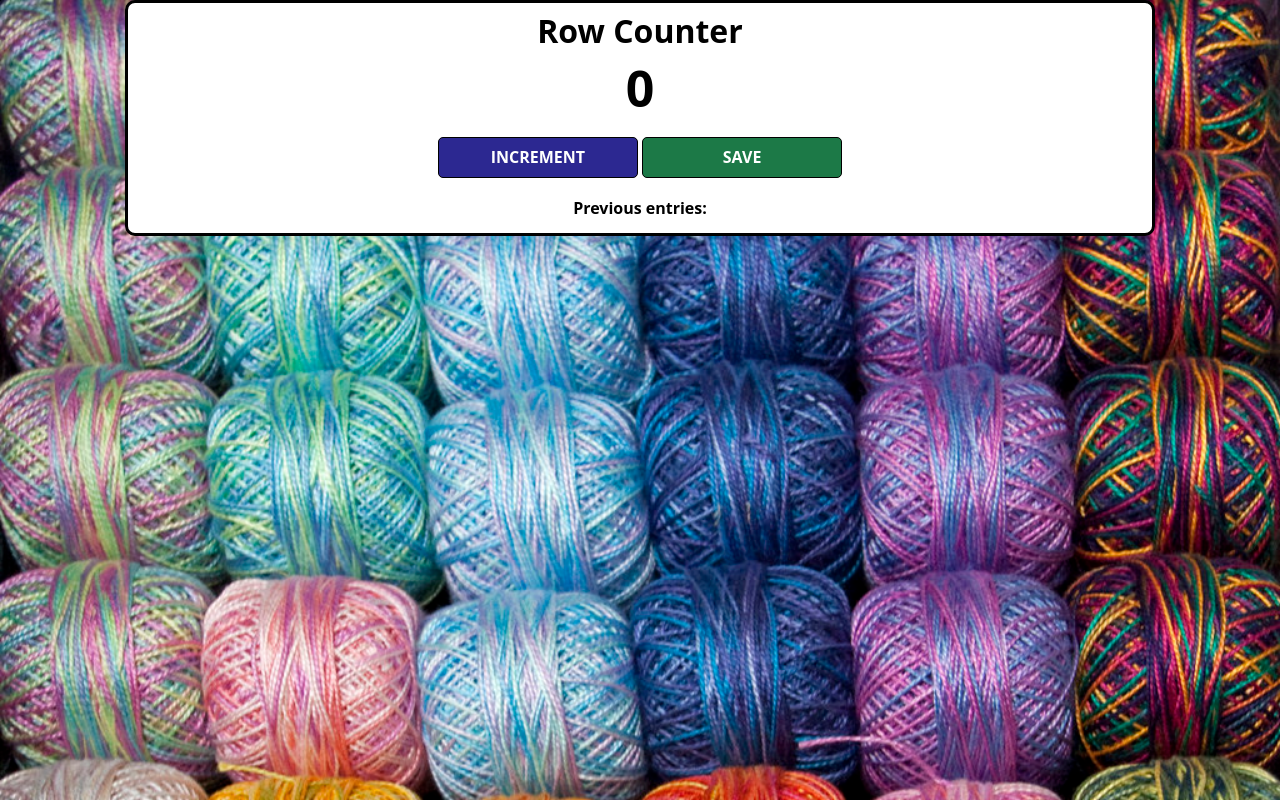
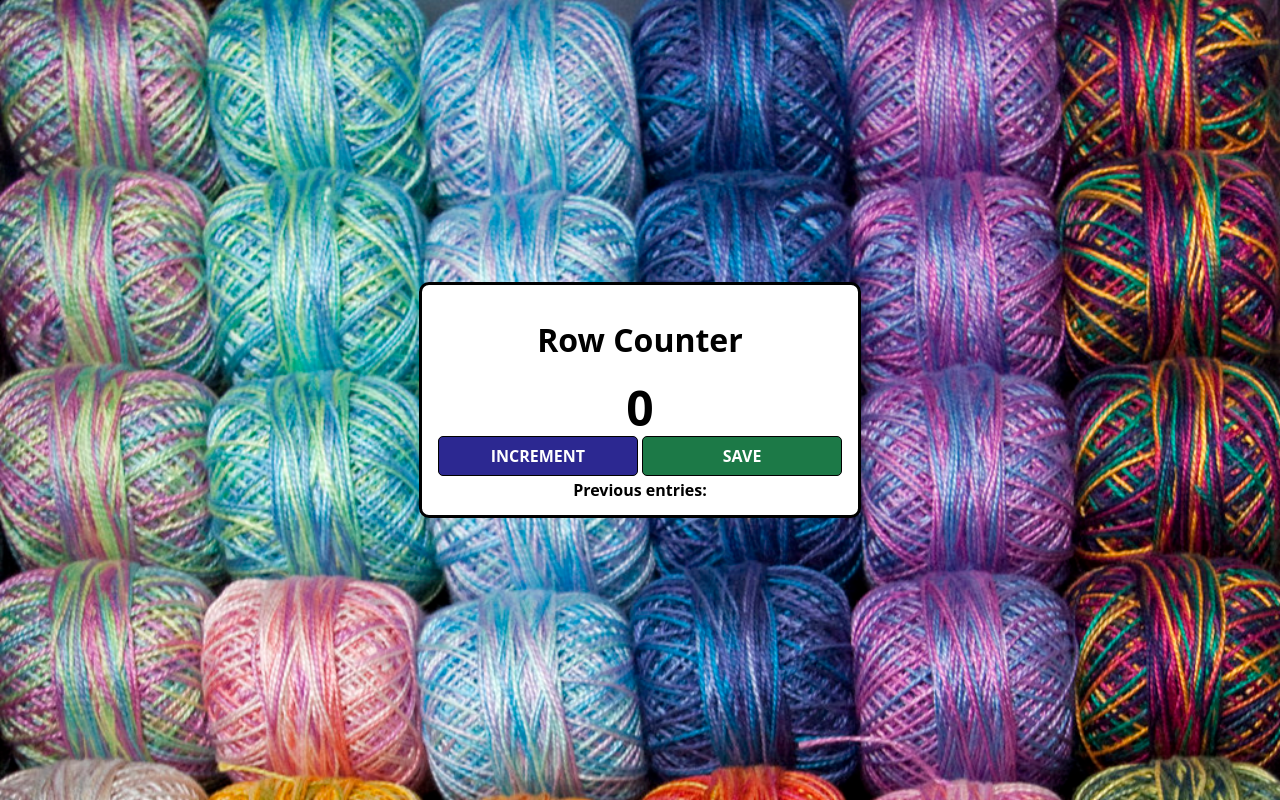
Before and after one commit to karim769/passenger-counter, a plain HTML site: page index.html in a window 1280 px wide. Drawn offline with nearby package versions, Linux system fonts and the light colour scheme.

Commit message:
modified html and css file for more clean code and unnessory code

```diff
--- a/index.css
+++ b/index.css
@@ -1,9 +1,27 @@
+
+:root{
+
+
+}
+
+
+*{
+
+    margin: 0;
+    padding: 0;
+    box-sizing: border-box;
+}
+
+
 body {
     background-image: url("yarn.jpeg");
     background-size: cover;
     font-family: 'Open Sans', 'Helvetica Neue', sans-serif;
     text-align: center;
     height: 100vh;
+    display: flex;
+    align-items: center;
+    justify-content: center;
 }
 
 .container {
@@ -12,17 +30,13 @@ body {
     margin: auto;
     border: 3px solid black;
     border-radius: 10px;
+    padding: 1em;
 }
 
-h1 {
-    margin-top: 10px;
-    margin-bottom: 10px;
-}
 
 h2 {
-    font-size: 50px;
-    margin-top: 0;
-    margin-bottom: 20px;
+    font-size: 3rem;
+    font-weight: 700;
 }
 
 button {
--- a/index.html
+++ b/index.html
@@ -1,5 +1,9 @@
 <html>
-    <head><link rel="stylesheet" href="https://cdnjs.cloudflare.com/ajax/libs/normalize/8.0.1/normalize.css">
+    <head>
+
+        <title>passenger counter</title>
+
+        <link rel="stylesheet" href="https://cdnjs.cloudflare.com/ajax/libs/normalize/8.0.1/normalize.css">
         <link rel="stylesheet" href="index.css">
     </head>
     <body>
@@ -11,7 +15,6 @@
             <p id="save-el">Previous entries: </p>
         </div>
         <script src="index.js">
-            nnerText
         </script>
     </body>
 </html>
```
